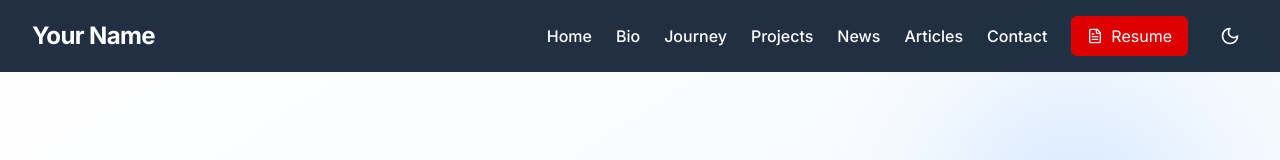
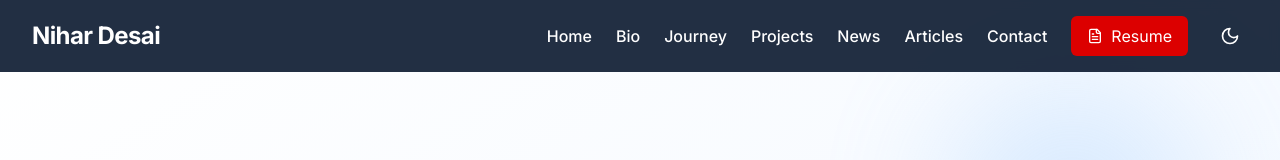
Before and after one commit to NiharDesai1591/website_bolt, a React (Vite) app: page / in a window 1280 px wide. Shown: the top 160 px of the page. Built offline with nearby package versions, Linux system fonts and the light colour scheme.

Commit message:
Updated Header.tsx

```diff
--- a/src/components/layout/Header.tsx
+++ b/src/components/layout/Header.tsx
@@ -59,7 +59,7 @@ const Header: React.FC = () => {
               handleNavClick('#home');
             }}
           >
-            Your Name
+            Nihar Desai
           </a>
 
           <nav className="hidden md:flex items-center space-x-6">
```
